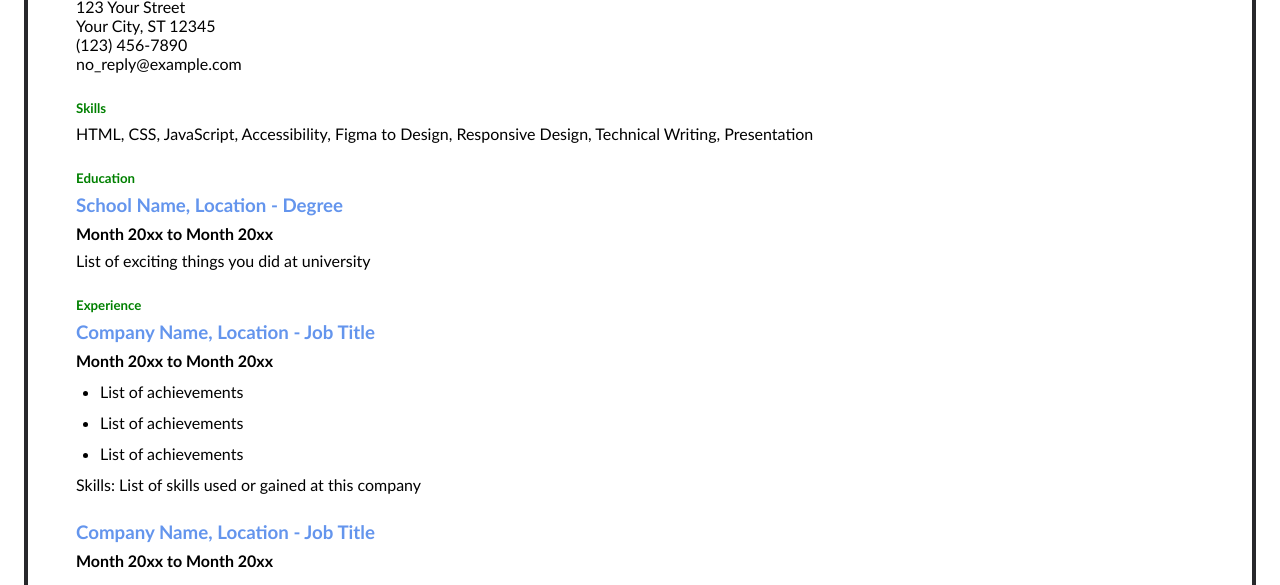
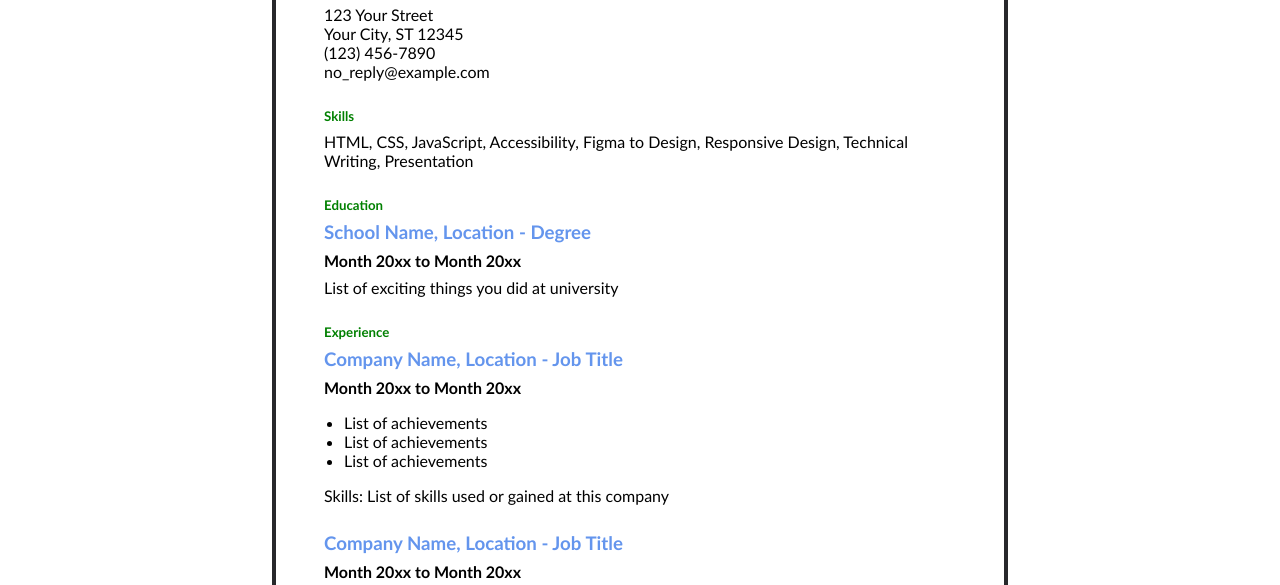
Before and after one commit to r-vinodkumar/CV, a plain HTML site: page CV.html in a window 1280 px wide. Shown: the part 160-745 px from the top of the page. Drawn offline with Linux system fonts and the light colour scheme.

Commit message:
Update CV.html

```diff
--- a/CV.html
+++ b/CV.html
@@ -5,21 +5,22 @@
     <meta charset="UTF-8">
     <meta name="viewport" content="width=device-width, initial-scale=1.0">
     <meta property="og:type" content="website" />
-    <meta property="og:url" content="" />
+    <meta property="og:url" content="https://github.com/r-vinodkumar/CV/edit/main/CV.html" />
+    <meta property="og:description" content="This is my CV" />
     <link rel="icon" type="image/x-icon" href="g_pic.png">
     <title>Document</title>
 
     <style>
         * {
             font-family: 'Trebuchet MS', 'Lucida Sans Unicode', 'Lucida Grande', 'Lucida Sans', Arial, sans-serif;
-            margin: 12px;
         }
 
         #outlineBorder {
             border: 4px solid #28282B;
             border-radius: 4px;
             padding: 48px;
-            padding-bottom: 96px;
+            margin: 32px auto;
+            width: 50%;
         }
 
         hr {
@@ -48,7 +49,7 @@
         }
 
         ul {
-            padding-left: 0px;
+            padding-left: 20px;
         }
 
         div {
```
